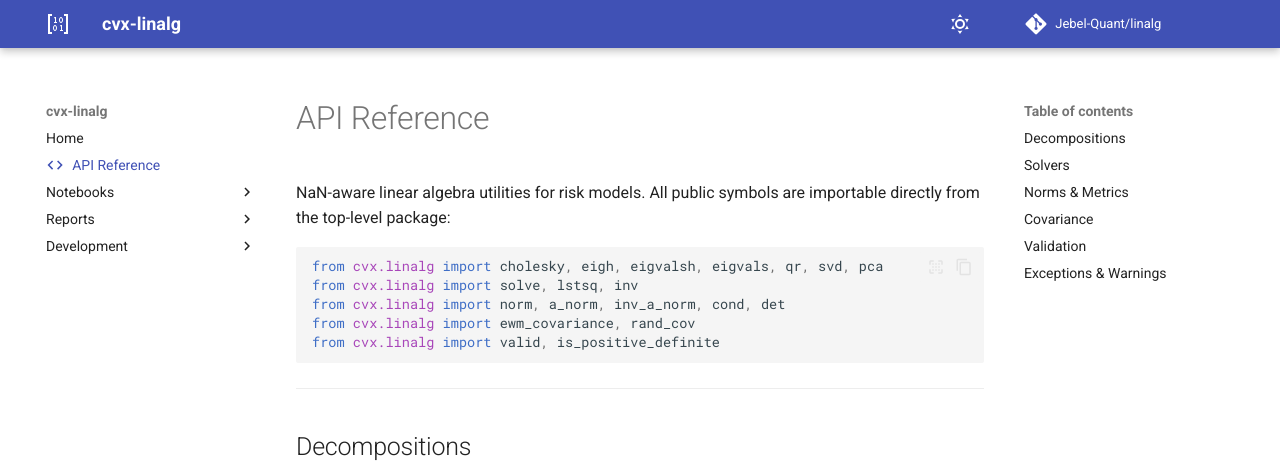
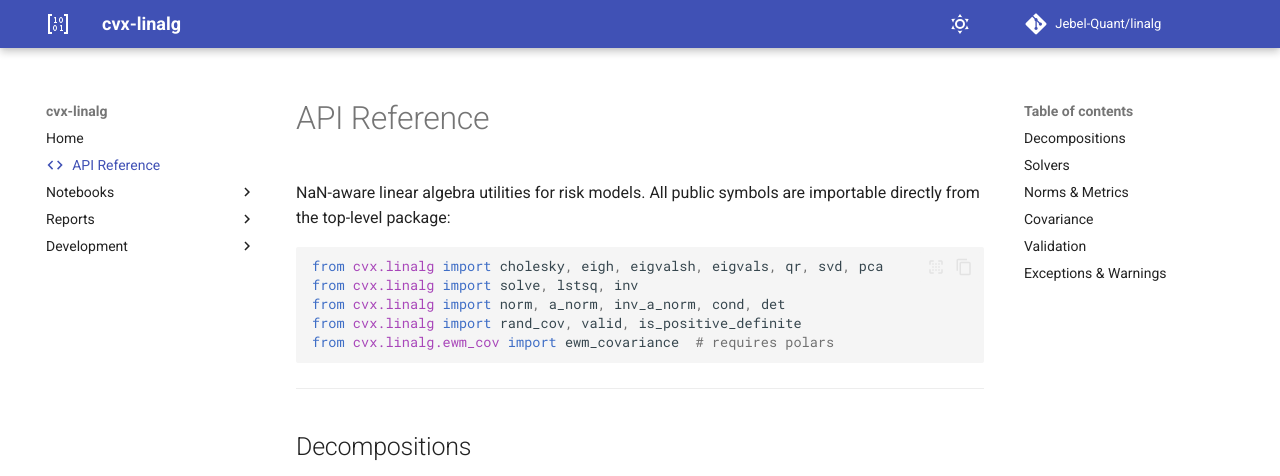
Before and after one commit to Jebel-Quant/linalg, an MkDocs documentation site: the page built from docs/api.md, in a window 1280 px wide and 900 px high, cut to the strip 0-476 px from the top of the window. Built offline with MkDocs 1.6.1 and Material for MkDocs 9.7.7, drawn with Linux system fonts in a browser that asks for light colours; comment, search, counter and statistics services are not loaded.

Commit message:
Refactor: remove ewm_covariance from top-level API to avoid eager polars import
Import cvx.linalg.ewm_cov directly to use ewm_covariance and NegativeWarmupError.

Co-Authored-By: Claude Sonnet 4.6 <noreply@anthropic.com>

````diff
--- a/docs/api.md
+++ b/docs/api.md
@@ -11,8 +11,8 @@ importable directly from the top-level package:
 from cvx.linalg import cholesky, eigh, eigvalsh, eigvals, qr, svd, pca
 from cvx.linalg import solve, lstsq, inv
 from cvx.linalg import norm, a_norm, inv_a_norm, cond, det
-from cvx.linalg import ewm_covariance, rand_cov
-from cvx.linalg import valid, is_positive_definite
+from cvx.linalg import rand_cov, valid, is_positive_definite
+from cvx.linalg.ewm_cov import ewm_covariance  # requires polars
 ```
 
 ---
````
Also changed, not shown: README.md (+2 -1 lines), 1 other file.
